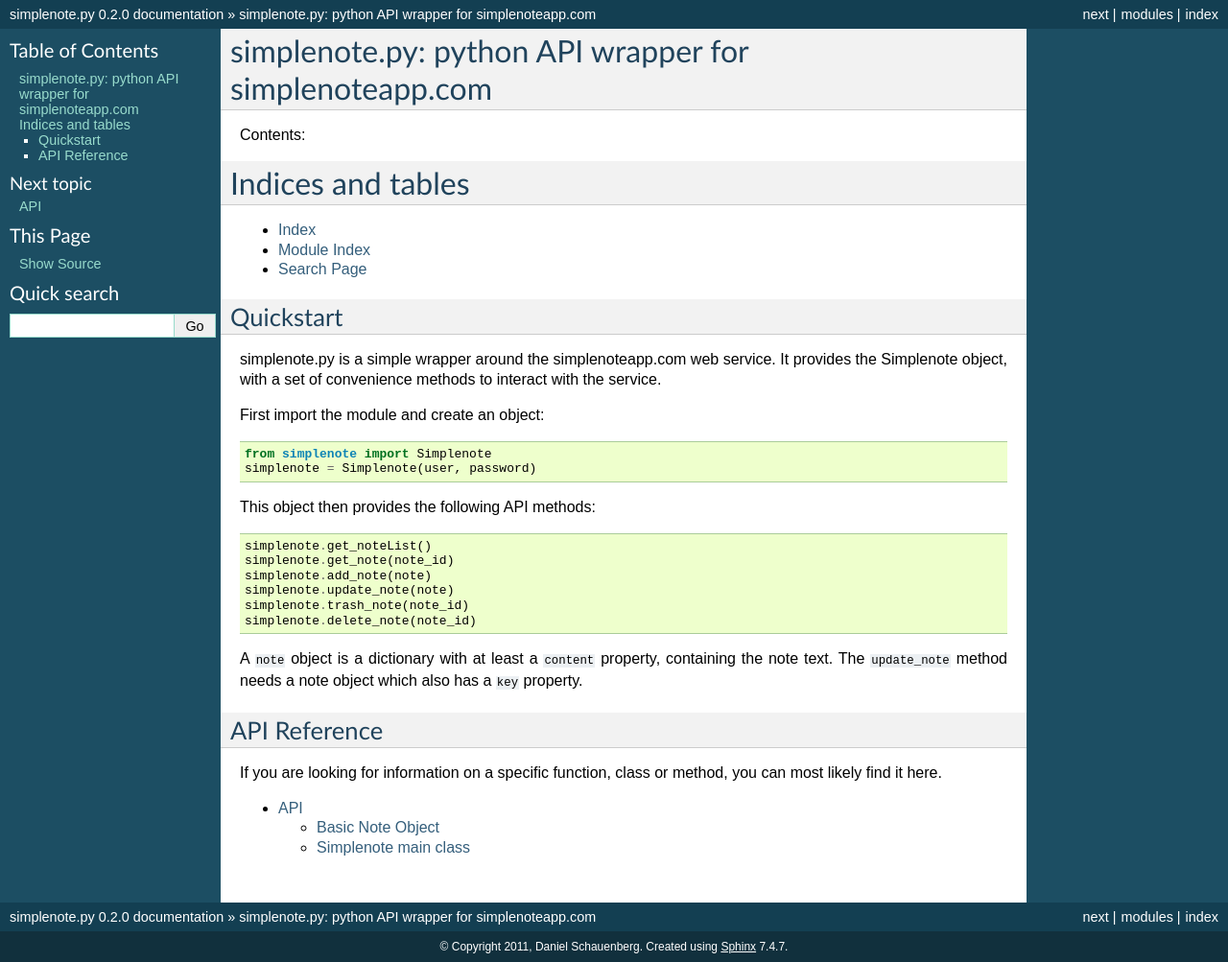
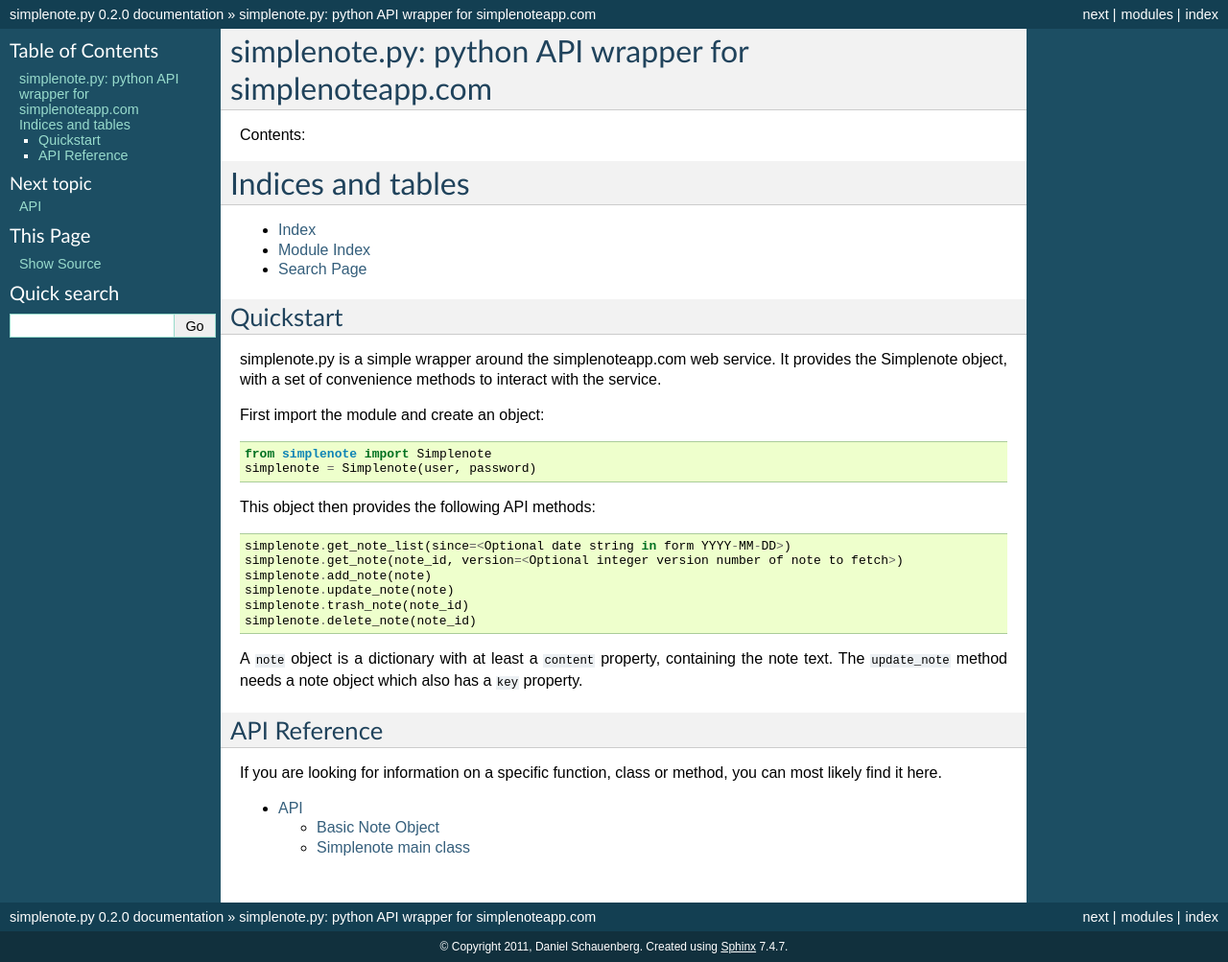
Before and after one commit to simplenote-vim/simplenote.py, a Sphinx documentation site: the page built from docs/index.rst, in a window 1280 px wide. Shown: the whole page at 96% size. Built offline with Sphinx 7.4.7, drawn with Linux system fonts in a browser that asks for light colours.

Commit message:
Update doc index to show optional args for get_note and get_note_list

```diff
--- a/docs/index.rst
+++ b/docs/index.rst
@@ -32,8 +32,8 @@
 
 This object then provides the following API methods::
 
-    simplenote.get_noteList()
-    simplenote.get_note(note_id)
+    simplenote.get_note_list(since=<Optional date string in form YYYY-MM-DD>)
+    simplenote.get_note(note_id, version=<Optional integer version number of note to fetch>)
     simplenote.add_note(note)
     simplenote.update_note(note)
     simplenote.trash_note(note_id)
```
